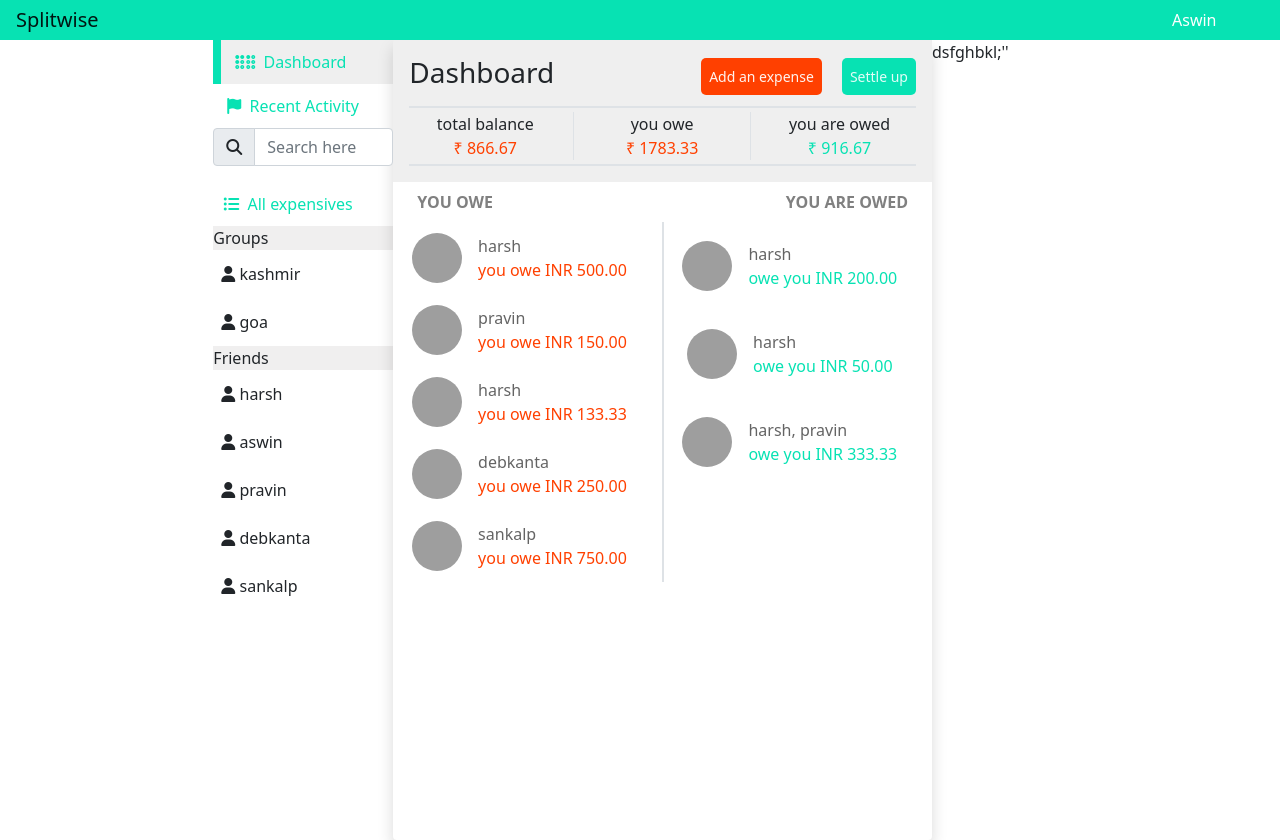
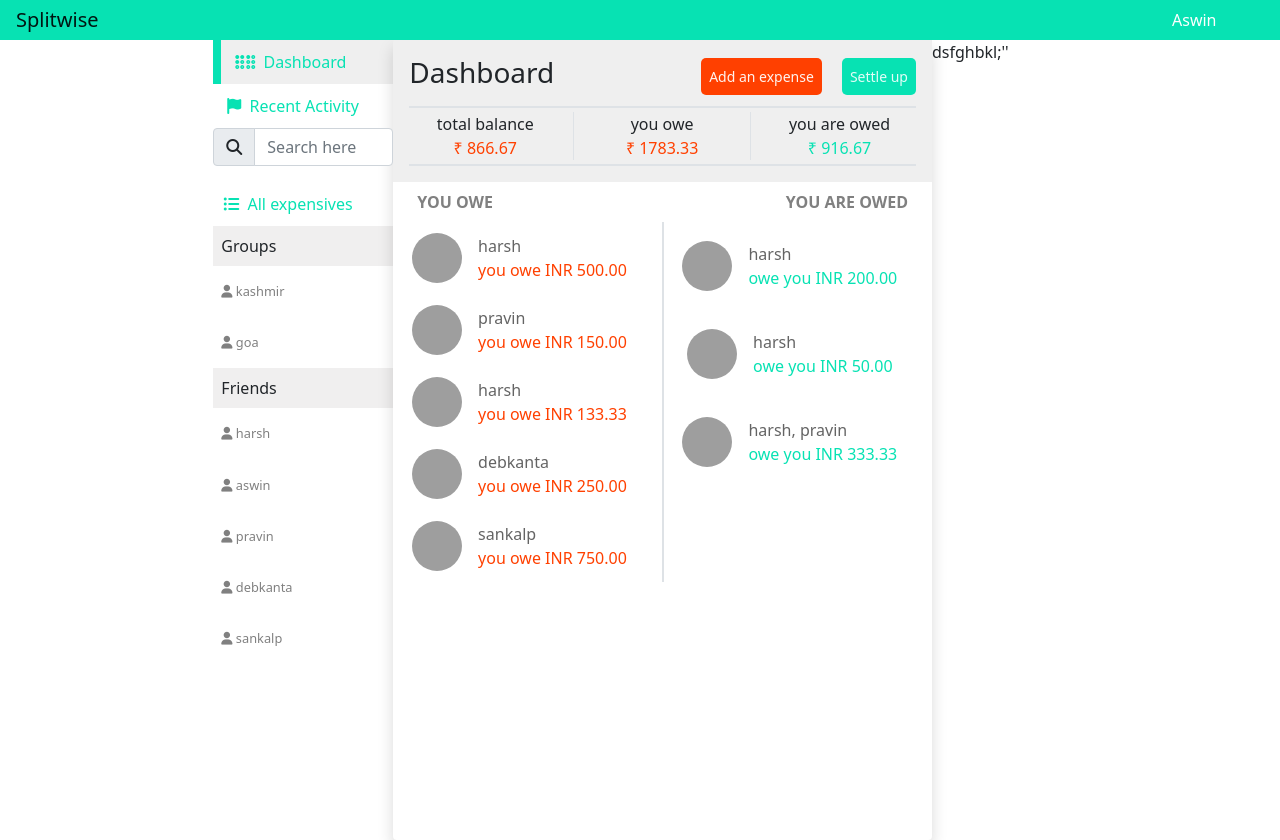
Before and after one commit to aswin-kumar-1999/SplitWise-vue, a Vue app: page /dashboard in a window 1280 px wide. Built offline with nearby package versions, Linux system fonts and the light colour scheme; grey boxes are pictures that could not be loaded.

Commit message:
Added funcationality to the left panel

```diff
--- a/src/App.vue
+++ b/src/App.vue
@@ -66,4 +66,10 @@
 .center{
   width: 800px;
 }
+.route {
+  color: #07e2b3;
+  width: 180px;
+  padding: 10px;
+  text-decoration: none;
+}
 </style>
--- a/src/components/LeftPanel/LeftPanel.vue
+++ b/src/components/LeftPanel/LeftPanel.vue
@@ -22,6 +22,7 @@
         placeholder="Search here"
         aria-describedby="basic-addon1"
         v-model="search"
+        @keyup="searchHandler"
       />
     </div>
     <router-link to="expense" class="route">
@@ -30,24 +31,16 @@
         All expensives
       </div>
     </router-link>
-    <div className="left-links group-user-tag">Groups</div>
+    <div className="left-links group-user-tag p-2">Groups</div>
 
-    <div v-for="(gname, index) in group" :key="index" class="p-2 my-1">
-      <Group
-        :display="groupDisplay[index]"
-        :uname="gname"
-        parentCallback="{this.getChildData}"
-      />
+    <div v-for="(gname, index) in group" :key="index">
+      <Group :display="groupDisplay[index]" :uname="gname" />
     </div>
 
-    <div className="left-links group-user-tag">Friends</div>
+    <div className="left-links group-user-tag p-2">Friends</div>
 
-    <div v-for="(uname, index) in users" :key="index" class="p-2 my-1">
-      <Users
-        :display="usersDisplay[index]"
-        :uname="uname"
-        parentCallback="this.getChildData"
-      />
+    <div v-for="(uname, index) in users" :key="index">
+      <Users :display="usersDisplay[index]" :uname="uname" />
     </div>
   </div>
 </template>
@@ -79,6 +72,39 @@
         this.usersDisplay = [...this.usersDisplay, "block"];
       }
     },
+    searchHandler() {
+      for (let key in this.$store.state.user) {
+        if (!this.users.includes(key)) {
+          this.users = [...this.users, key];
+          this.usersDisplay = [...this.usersDisplay, "block"];
+        }
+      }
+      let newGroupDisplay = this.groupDisplay.map((display, index) => {
+        if (
+          this.group[index].toLowerCase().includes(this.search.toLowerCase())
+        ) {
+          return "block";
+        } else {
+          return "none";
+        }
+      });
+      let newUsersDisplay = this.usersDisplay.map((display, index) => {
+        if (
+          this.users[index].toLowerCase().includes(this.search.toLowerCase())
+        ) {
+          return "block";
+        } else {
+          return "none";
+        }
+      });
+      if (
+        JSON.stringify(newUsersDisplay) !== JSON.stringify(this.usersDisplay) ||
+        JSON.stringify(newGroupDisplay) !== JSON.stringify(this.groupDisplay)
+      ) {
+        this.usersDisplay = newUsersDisplay;
+        this.groupDisplay = newGroupDisplay;
+      }
+    },
   },
   created() {
     this.storeData();
@@ -88,12 +114,6 @@
 </script>
 
 <style scoped>
-.route {
-  color: #07e2b3;
-  width: 180px;
-  padding: 10px;
-  text-decoration: none;
-}
 .input-group {
   width: 180px;
 }
--- a/src/components/LeftPanel/User.vue
+++ b/src/components/LeftPanel/User.vue
@@ -1,8 +1,13 @@
 <template>
-  <div className="users-groups" onClick="{this.clickHandeler}">
-    <i className="fa fa-user"></i>
-    {{uname}}
-  </div>
+  <router-link :to="uname" class="customRoute">
+    <div
+      class="p-2 my-2 users-groups"
+      v-bind:style="{ display: display }"
+    >
+      <i className="fa fa-user"></i>
+      {{ uname }}
+    </div>
+  </router-link>
 </template>
 
 <script>
@@ -14,4 +19,18 @@
 </script>
 
 <style scoped>
+.customRoute {
+  color: rgb(148, 147, 147);
+  text-decoration: none;
+}
+.users-groups {
+  font-size: 80%;
+  padding: 10px;
+  width: 180px;
+  color: grey;
+}
+
+.users-groups:hover {
+  background-color: rgb(233, 231, 231);
+}
 </style>
```
